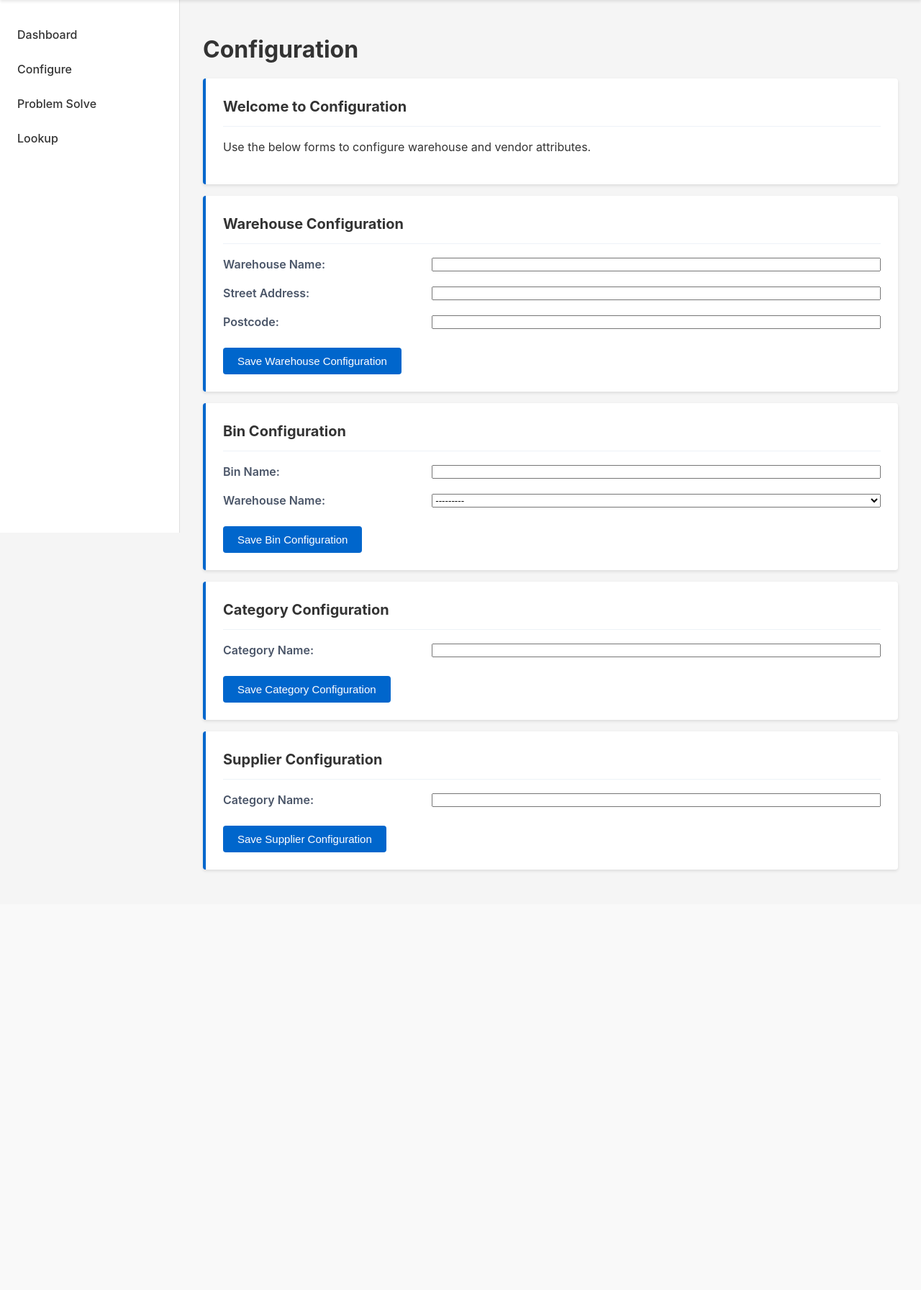
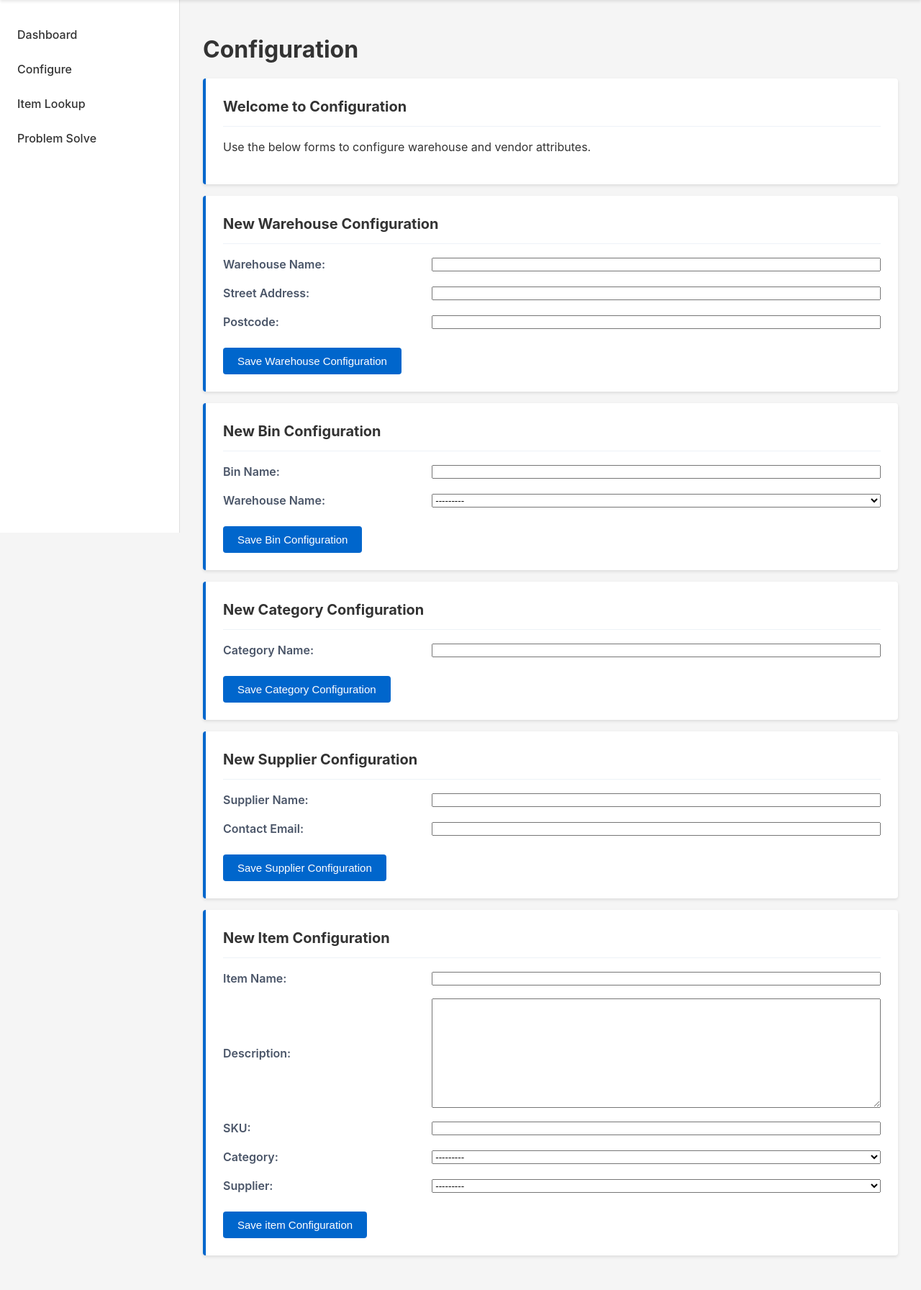
Before and after one commit to Martin-Pound/Inventory_management_tool, a Django app: template core/templates/core/configure.html in a window 1280 px wide. Shown: the part 60-1852 px from the top of the page at 72% size. Before the commit the page ends 1271 px from the top, so only its background shows below. Run offline with Django 5.2, Linux system fonts and the light colour scheme; the template is opened without the code that fills it: values that come from a table or form of the project are taken from there, others are empty; data comes from the database, SQL or seed files in the repository; both versions use the stored data as it was after the commit; parts of the project's set-up code (start-up, migrations or seed data) failed here and were passed over.

Commit message:
Fixed some spelling mistakes

```diff
--- a/core/forms.py
+++ b/core/forms.py
@@ -47,5 +47,24 @@ class SupplierForm(forms.ModelForm):
             },
             'contact_email': {
                 'unique': "This email is already associated with another supplier. Please use a different email.",
+                'invalid': "Enter a valid email address.",
+            },
+
+        }
+
+class ItemForm(forms.ModelForm):
+    class Meta:
+        model = Item
+        fields = ['item_name', 'description', 'SKU', 'category', 'supplier']
+        labels = {
+            'item_name': 'Item Name',
+            'description': 'Description',
+            'SKU': 'SKU',
+            'category': 'Category',
+            'supplier': 'Supplier',
+        }
+        error_messages = {
+            'SKU': {
+                'unique': "This SKU already exists. Please choose a different SKU.",
             },
         }
--- a/core/templates/core/configure.html
+++ b/core/templates/core/configure.html
@@ -16,7 +16,7 @@
 </div>
 
 <div class="card-admin">
-  <h2>Warehouse Configuration</h2>
+  <h2>New Warehouse Configuration</h2>
   <form method="post" action="">
     <input type="hidden" name="form_type" value="warehouse">
     {% csrf_token %}
@@ -26,7 +26,7 @@
 </div>
 
 <div class="card-admin">
-  <h2>Bin Configuration</h2>
+  <h2>New Bin Configuration</h2>
   <form method="post" action="">
     <input type="hidden" name="form_type" value="bin">
     {% csrf_token %}
@@ -36,7 +36,7 @@
 </div>
 
 <div class="card-admin">
-  <h2>Category Configuration</h2>
+  <h2>New Category Configuration</h2>
   <form method="post" action="">
     <input type="hidden" name="form_type" value="category">
     {% csrf_token %}
@@ -67,7 +67,7 @@
 </div>
 
 <div class="card-admin">
-  <h2>Supplier Configuration</h2>
+  <h2>New Supplier Configuration</h2>
   <form method="post" action="">
     <input type="hidden" name="form_type" value="supplier">
     {% csrf_token %}
@@ -80,7 +80,7 @@
     </div>
     {% endif %}
 
-    {% for field in category_form %}
+    {% for field in supplier_form %}
       <p>
         {{ field.label_tag }}
         {{ field }}
@@ -97,4 +97,34 @@
   </form>
 </div>
 
+<div class="card-admin">
+  <h2>New Item Configuration</h2>
+  <form method="post" action="">
+    <input type="hidden" name="form_type" value="item">
+    {% csrf_token %}
+
+    {% if item_form.non_field_errors %}
+    <div class="error-message">
+      {% for error in item_form.non_field_errors %}
+        {{ error }}
+      {% endfor %}
+    </div>
+    {% endif %}
+
+    {% for field in item_form %}
+      <p>
+        {{ field.label_tag }}
+        {{ field }}
+        {% if field.errors %}
+        <span class="field-error">
+          {% for error in field.errors %}
+            {{ error }}
+          {% endfor %}
+        </span>
+        {% endif %}
+      </p>
+    {% endfor %}
+    <button type="submit">Save item Configuration</button>
+  </form>
+</div>
 {% endblock %}
--- a/templates/base.html
+++ b/templates/base.html
@@ -45,8 +45,8 @@
         <ul>
           <li><a href="{% url "dashboard-page" %}">Dashboard</a></li>
           <li><a href="{% url "configure-page" %}">Configure</a></li>
+          <li><a href="#">Item Lookup</a></li>
           <li><a href="#">Problem Solve</a></li>
-          <li><a href="#">Lookup</a></li>
         </ul>
       </nav>
       {% endblock %}
```
Also changed, not shown: core/views.py (+19 -4 lines), db.sqlite3.
